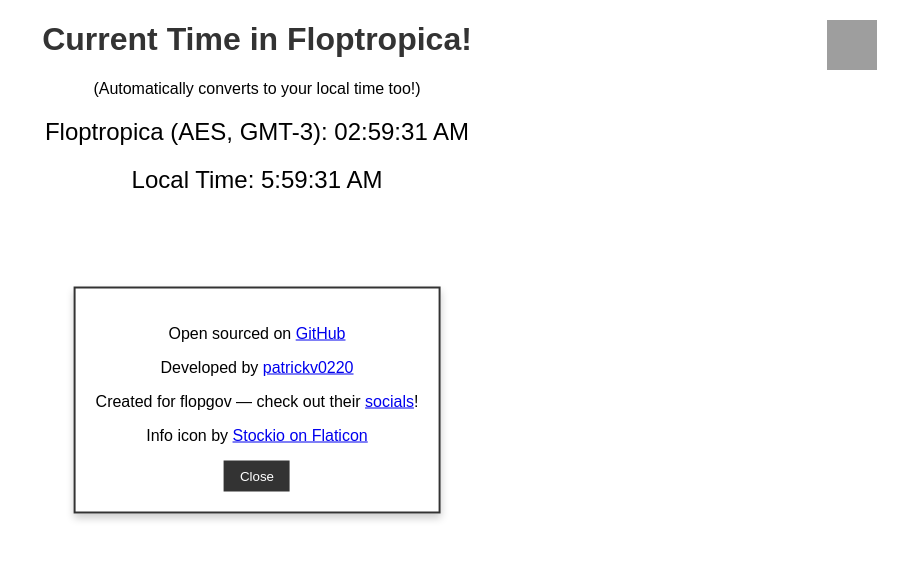
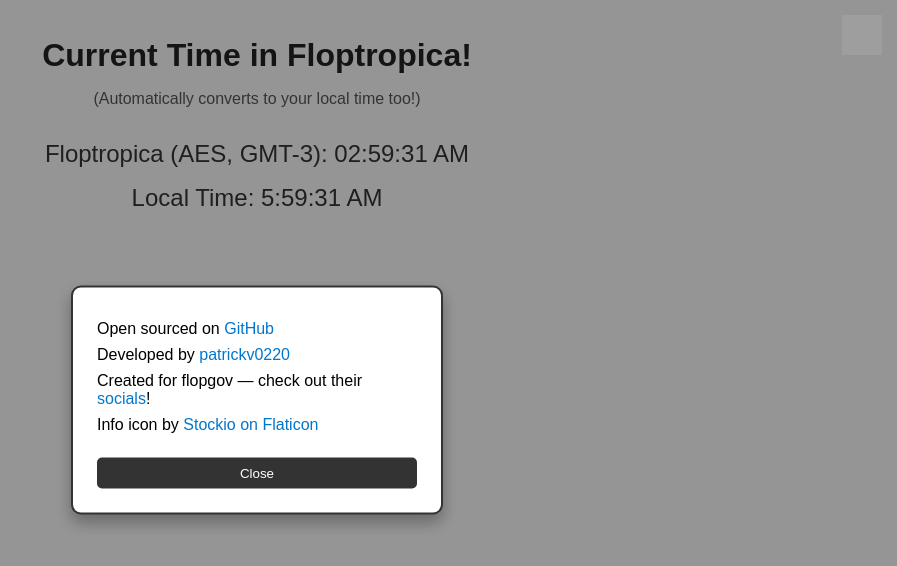
Before and after one commit to patrickv0220/floptropicatimezone, a plain HTML site: page index.html in a window 1280 px wide. Both pictures are taken after a click on the element 1235 px from the left and 47 px from the top of the page. Shown: the whole page, without its empty margins (383-1280 px from the left). Drawn offline with Linux system fonts and the light colour scheme; grey boxes are pictures that could not be loaded.

Commit message:
Atualizar o styles.css

```diff
--- a/styles.css
+++ b/styles.css
@@ -1,31 +1,42 @@
 /* General Styling */
 body {
   font-family: Arial, sans-serif;
+  margin: 0;
+  padding: 1rem;
   text-align: center;
-  margin: 20px;
+  background-color: #f8f8f8;
 }
 
 h1 {
-  color: #333;
+  color: #222;
+  font-size: 2rem;
+  margin-bottom: 0.2rem;
 }
 
-#gmt3,
-#local {
-  font-size: 24px;
-  margin: 20px;
+.subtitle {
+  font-size: 1rem;
+  color: #555;
+  margin-bottom: 2rem;
+}
+
+.time {
+  font-size: 1.5rem;
+  margin: 1rem 0;
+  color: #333;
 }
 
 /* Icon Styling */
 .icon {
   position: fixed;
-  top: 20px;
-  right: 20px;
+  top: 15px;
+  right: 15px;
   cursor: pointer;
+  z-index: 1001;
 }
 
 .icon img {
-  width: 50px;
-  height: 50px;
+  width: 40px;
+  height: 40px;
 }
 
 /* Popup Styling */
@@ -34,22 +45,64 @@ h1 {
   position: fixed;
   top: 50%;
   left: 50%;
+  max-width: 90%;
+  width: 320px;
   transform: translate(-50%, -50%);
   background-color: white;
-  padding: 20px;
+  padding: 1.5rem;
+  border-radius: 10px;
   border: 2px solid #333;
-  box-shadow: 0 4px 8px rgba(0, 0, 0, 0.2);
-  z-index: 1000;
+  box-shadow: 0 8px 16px rgba(0, 0, 0, 0.3);
+  z-index: 1002;
+  text-align: left;
+}
+
+.popup p {
+  margin: 0.5rem 0;
+}
+
+.popup a {
+  color: #0077cc;
+  text-decoration: none;
+}
+
+.popup a:hover {
+  text-decoration: underline;
 }
 
 .popup button {
+  margin-top: 1rem;
+  width: 100%;
+  padding: 0.5rem;
   background-color: #333;
   color: white;
   border: none;
-  padding: 8px 16px;
+  border-radius: 5px;
   cursor: pointer;
 }
 
 .popup button:hover {
   background-color: #555;
 }
+
+/* Dark background overlay */
+.overlay {
+  display: none;
+  position: fixed;
+  top: 0;
+  left: 0;
+  width: 100%;
+  height: 100%;
+  background: rgba(0, 0, 0, 0.4);
+  z-index: 1000;
+}
+
+/* Responsive tweaks */
+@media (max-width: 480px) {
+  h1 {
+    font-size: 1.5rem;
+  }
+  .time {
+    font-size: 1.2rem;
+  }
+}
```
